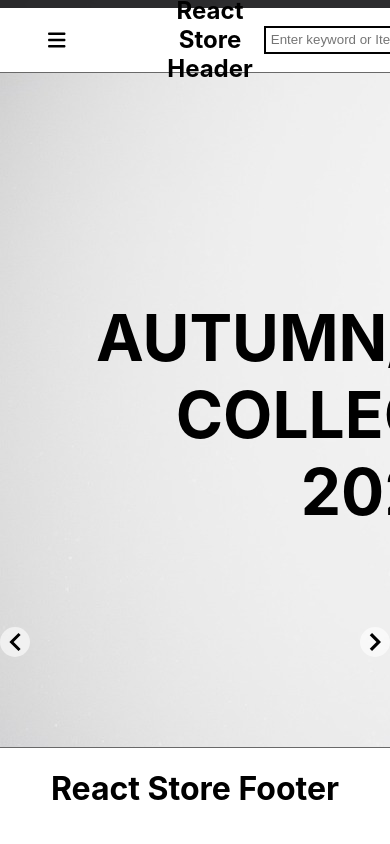
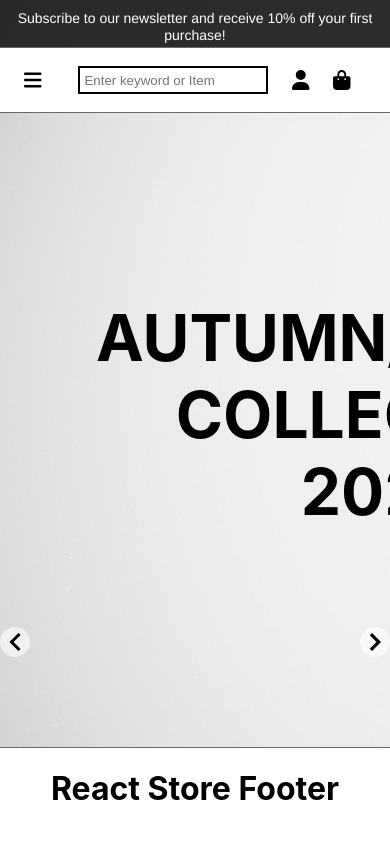
Before and after one commit to Erik8901/ReactStore, a React (Create React App) app in the folder reactstore/: page / in a window 390 px wide. Shown: the top 844 px of the page. Built offline with nearby package versions, Linux system fonts and the light colour scheme; no server answers.

Commit message:
headers-menu-responsive

```diff
--- a/reactstore/src/components/landingPage/LandingPage.js
+++ b/reactstore/src/components/landingPage/LandingPage.js
@@ -1,6 +1,8 @@
-import React from 'react';
+import React, { useEffect } from 'react';
 import { Fade } from "react-slideshow-image";
 import "react-slideshow-image/dist/styles.css";
+import { openMainMenuState } from "../../recoil_state";
+import { useRecoilState } from 'recoil';
 
 import './landingPage.css';
 
@@ -17,6 +19,17 @@ const fadeImages = [
 ];
 
 function LandingPage() {
+    const [openMainMenu] = useRecoilState(openMainMenuState);
+
+    useEffect(() => {
+        let landingPageContainer = document.getElementsByClassName("landing-page-main-container");
+        if (openMainMenu === true) {
+            landingPageContainer[0].style.height = "100vh";
+        } else {
+            landingPageContainer[0].style.height = "auto";
+        }
+    }, [openMainMenu])
+
     return (
         <div className="landing-page-main-container">
             <Fade duration={4000}>
--- a/reactstore/src/components/parts/header/Header.css
+++ b/reactstore/src/components/parts/header/Header.css
@@ -1,7 +1,7 @@
 .header-main-container {
+    position: fixed;
     background: #fff;
-    position: fixed;
-    margin-top: 2%;
+    margin-top: 3rem;
     display: flex;
     height: 4rem;
     width: 100vw;
@@ -47,3 +47,23 @@
 .user-login-icon {
     cursor: pointer;
 }
+
+@media only screen and (max-width: 1500px) {
+    .login-and-cart-container {
+        width: 20rem;
+    }
+}
+
+@media only screen and (max-width: 1000px) {
+    .header-main-container {
+        justify-content: end;
+    }
+
+    .header-h1 {
+        display: none;
+    }
+
+    .login-and-cart-container {
+        padding: 0 1rem 0 0;
+    }
+}
--- a/reactstore/src/components/parts/headerTop/HeaderTop.css
+++ b/reactstore/src/components/parts/headerTop/HeaderTop.css
@@ -1,10 +1,6 @@
 .header-top-main-container {
-    text-align: center;
-    margin: 0px;
-    padding: 12px 0px;
-    left: 0px;
-    height: auto;
-    width: 100%;
+    height: 3rem;
+    width: 100vw;
     box-sizing: border-box;
     border: none;
     background-color: rgba(30, 30, 32, 0.93);
@@ -14,5 +10,19 @@
     font-family: Helvetica;
     top: 0;
     position: fixed;
+    display: flex;
+    border-bottom: 1px solid #696969;
     z-index: 100;
 }
+
+.text-newsletter-sub {
+    margin: 0 auto;
+    padding: 1rem;
+    cursor: pointer;
+}
+
+@media only screen and (max-width: 1000px) {
+    .text-newsletter-sub {
+        padding: 0.6rem;
+    }
+}
--- a/reactstore/src/components/parts/headerTop/headerTop.js
+++ b/reactstore/src/components/parts/headerTop/headerTop.js
@@ -12,7 +12,7 @@ function Header() {
 
     return (
         <div className="header-top-main-container">
-            <span>Subscribe to our newsletter and receive 10% off your first purchase!</span>
+            <span className="text-newsletter-sub">Subscribe to our newsletter and receive 10% off your first purchase!</span>
         </div >
     );
 }
--- a/reactstore/src/components/parts/mainMenu/mainMenu.css
+++ b/reactstore/src/components/parts/mainMenu/mainMenu.css
@@ -38,3 +38,14 @@ a {
     /* border-bottom: 1px solid #696969; */
     color: #696969;
 }
+
+@media only screen and (max-width: 1000px) {
+    .main-menu-container {
+        height: 100vh;
+        width: 100vw;
+    }
+
+    .hamburger-icon {
+        left: 1.51rem;
+    }
+}
```
